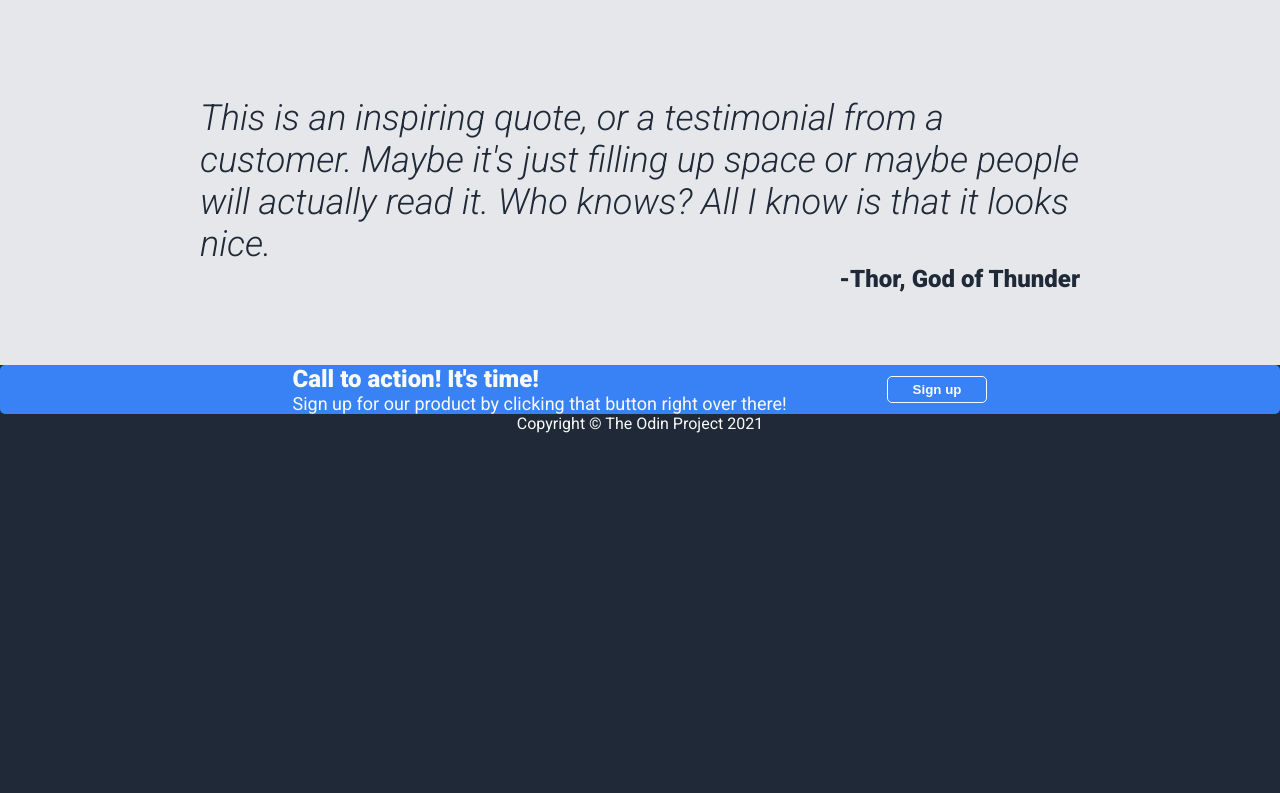
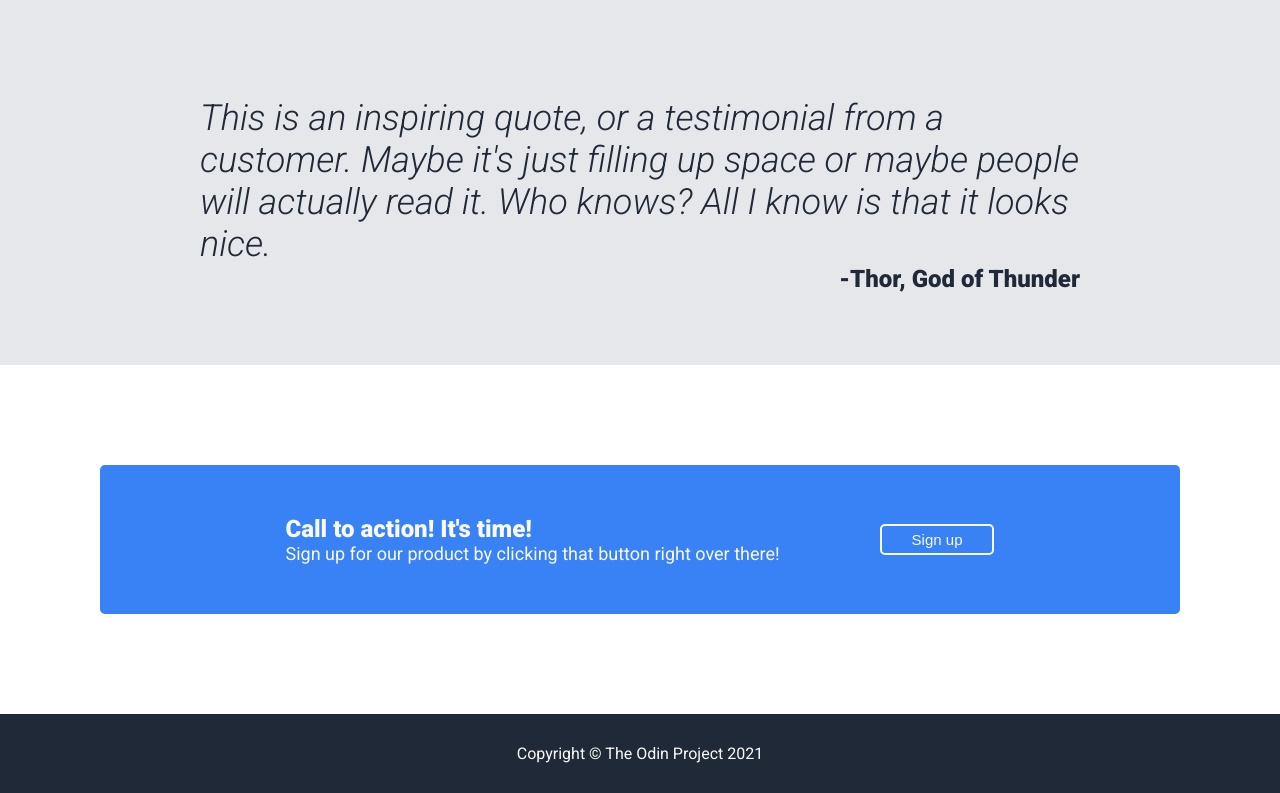
Before and after one commit to Brian-Lin-2/The-Odin-Project-Landing-Page, a plain HTML site: page index.html in a window 1280 px wide. Shown: the part 867-1660 px from the top of the page. Before the commit the page ends 1300 px from the top, so only its background shows below. Drawn offline with Linux system fonts and the light colour scheme.

Commit message:
Style signUp and copyright portions

```diff
--- a/styles.css
+++ b/styles.css
@@ -6,15 +6,20 @@
 }
 
 body {
+    font-family: 'Roboto';
+}
+
+.page__header,
+.intro,
+.page__copyright {
     background: #1F2937;
-    font-family: 'Roboto';
 }
 
 .page__header {
     display: flex;
     justify-content: space-between;
 
-    color: white;
+    color: #F9FAF8;
 }
 
 .page__logo {
@@ -154,6 +159,9 @@ body {
 
 .signUp {
     border-radius: 5px;
+    margin: 100px;
+
+    padding: 50px 0px;
 }
 
 .signUp__header {
@@ -171,10 +179,10 @@ body {
     border: none;
     text-align: center;
 
-    font-weight: bolder;
+    font-size: 15px;
 
     border-radius: 5px;
-    padding: 5px 25px;
+    padding: 5px 30px;
 }
 
 button:hover {
@@ -182,7 +190,7 @@ button:hover {
 }
 
 .button--style {
-    border: 1px solid #F9FAF8;
+    border: 2px solid #F9FAF8;
 }
 
 .signUp {
@@ -199,4 +207,6 @@ button:hover {
 .page__copyright {
     color: #F9FAF8;
     text-align: center;
+
+    padding: 30px;
 }
```
